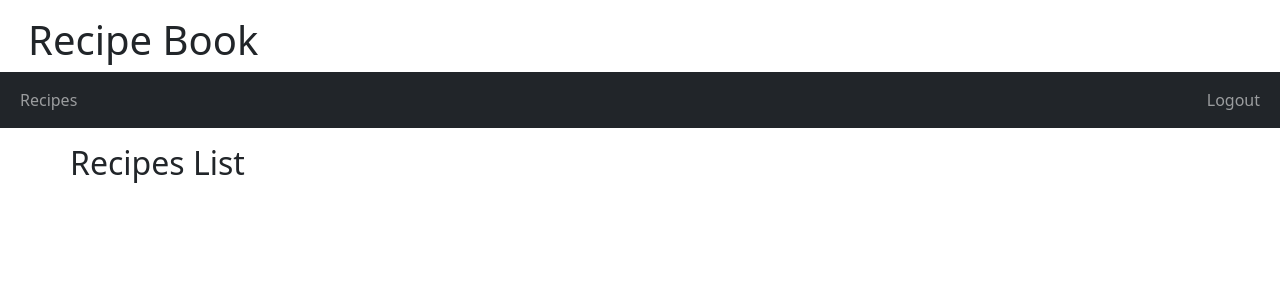
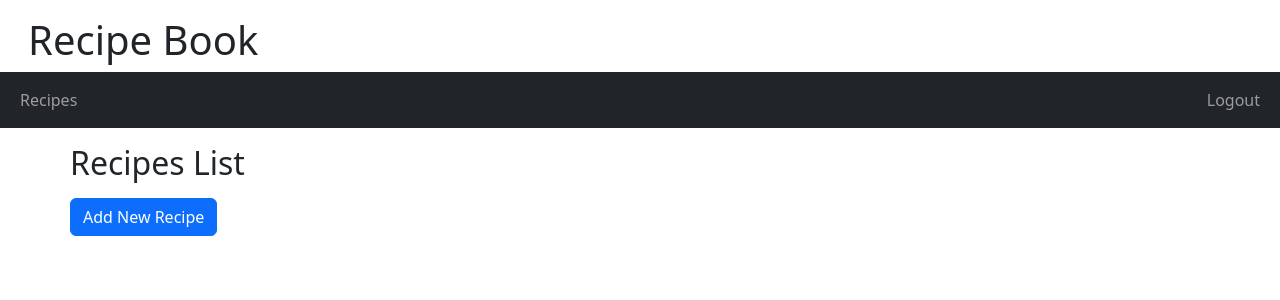
Before and after one commit to vfa59/recipebook-Ang-Vittorio, a Django app: page /recipes/list in a window 1280 px wide. Shown: the top 300 px of the page. Run offline with Django 5.2, Linux system fonts and the light colour scheme; the visitor is signed in with stand-in values (Sample User, id 1); data that the repository does not hold is empty.

Commit message:
Added link to add new recipes

```diff
--- a/recipebook/ledger/templates/recipes_list.html
+++ b/recipebook/ledger/templates/recipes_list.html
@@ -10,4 +10,6 @@
             <li><a href="{{ recipe.get_absolute_url }}">{{ recipe.name }}</a></li>
         {% endfor %}
     </ul>
+
+    <a href="{% url 'ledger:add_recipe' %}" class="btn btn-primary">Add New Recipe</a>
 {% endblock %}
```
